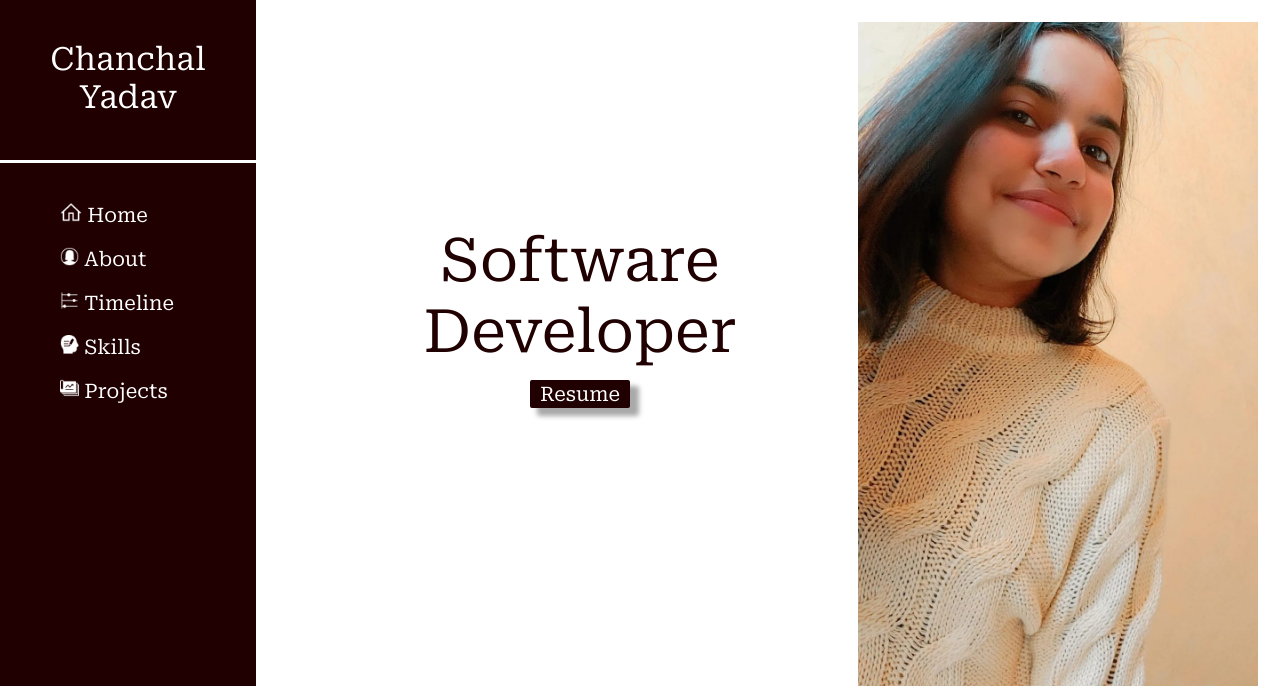
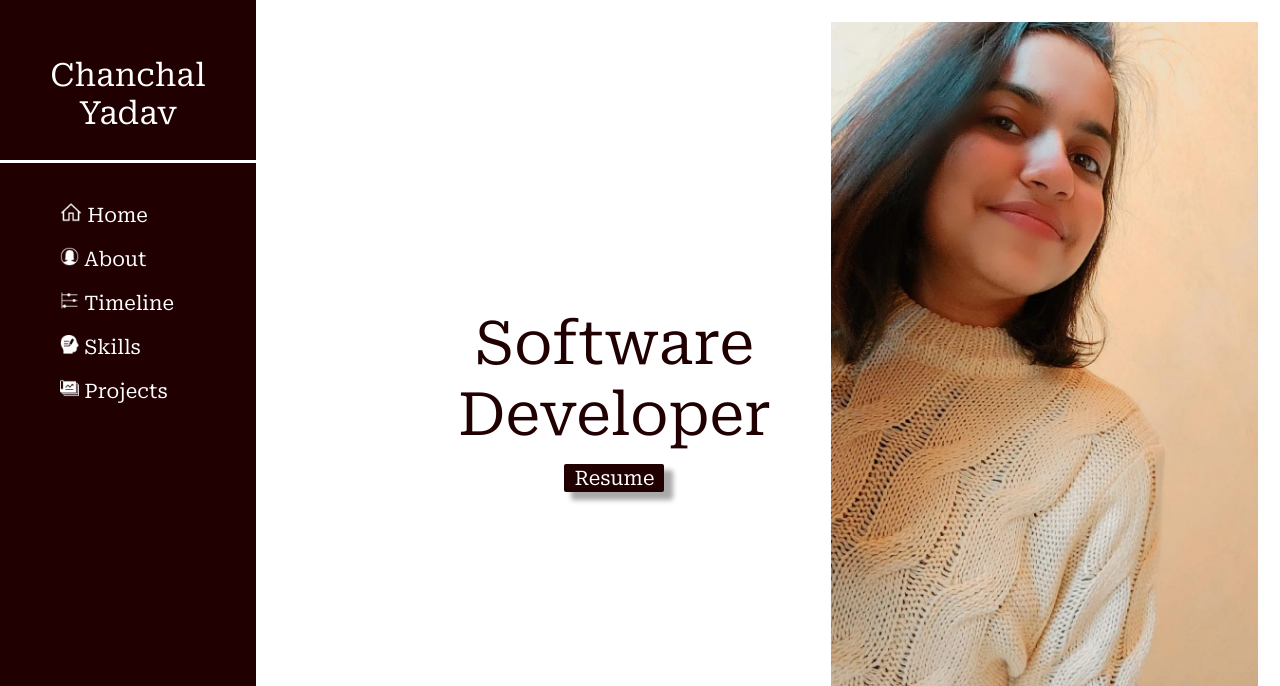
Before and after one commit to chan-0912/ChanchalPortfolio, a plain HTML site: page index.html in a window 1280 px wide. Shown: the top 686 px of the page. Drawn offline with Linux system fonts and the light colour scheme.

Commit message:
someEdits

```diff
--- a/styles.css
+++ b/styles.css
@@ -31,7 +31,7 @@
   font-family: "Roboto Serif", serif;
   font-weight: 400;
   text-align: center;
-  margin-top: 40px;
+  margin-top: 7vh;
 }
 hr {
   width: 100%;
@@ -90,8 +90,8 @@ li {
 .homePage .le {
   display: flex;
   flex-direction: column;
-  width: 50%;
-  margin-top: 225px;
+  width: 75%;
+  justify-content: center;
   align-items: center;
 }
 .homePage .le h1 {
@@ -100,7 +100,7 @@ li {
   text-align: center;
   font-family: "Roboto Serif", serif;
   font-weight: 400;
-  margin-bottom: 13px;
+  margin-bottom: 2%;
 }
 .homePage .le button {
   border: none;
@@ -133,9 +133,12 @@ li {
 }
 .homePage .ri {
   padding: 22px;
+  width: 30%;
+  justify-content: end;
+  display: flex;
 }
 .homePage .ri img {
-  width: 400px;
+  height: 95vh;
 }
 
 .aboutPage {
```
